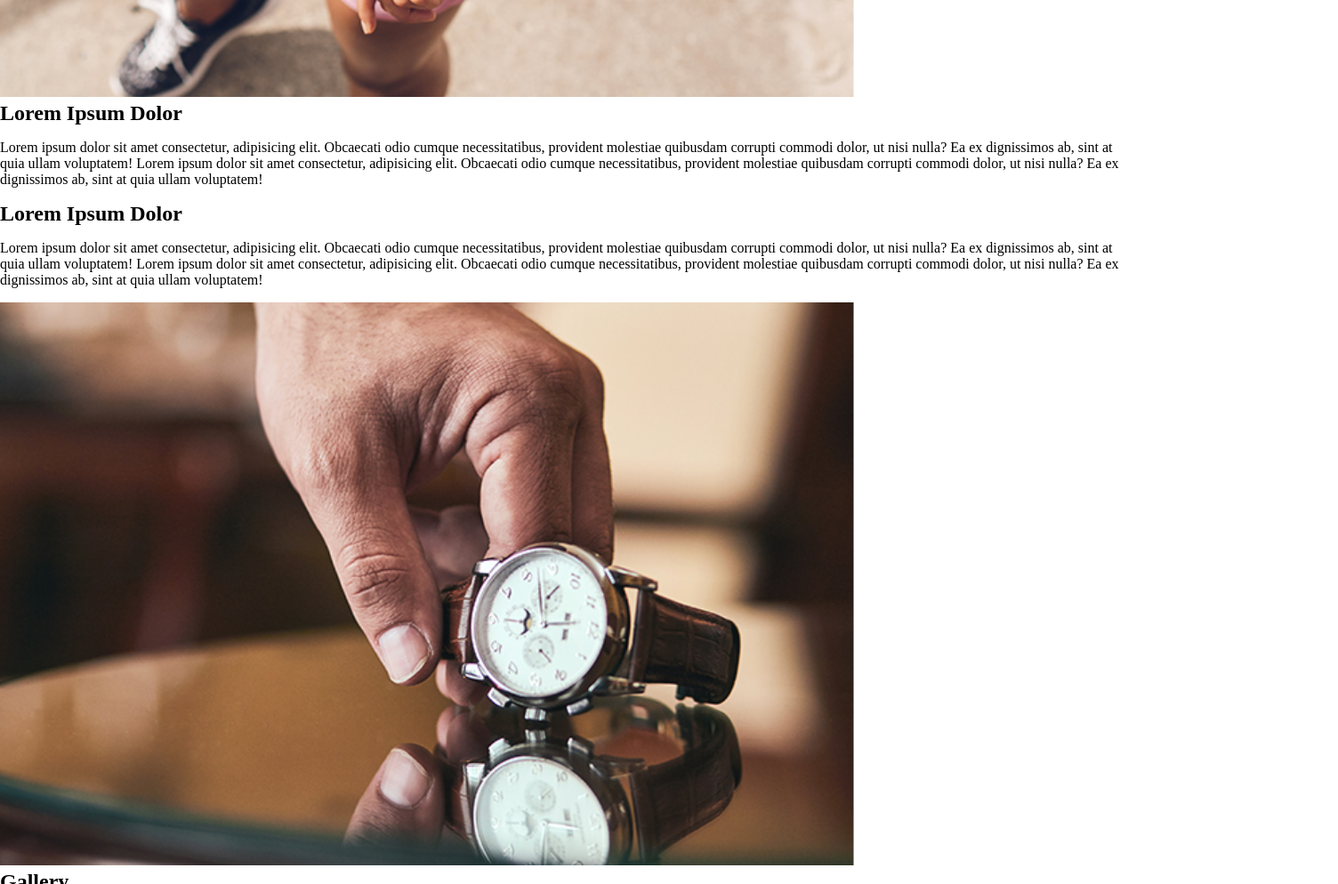
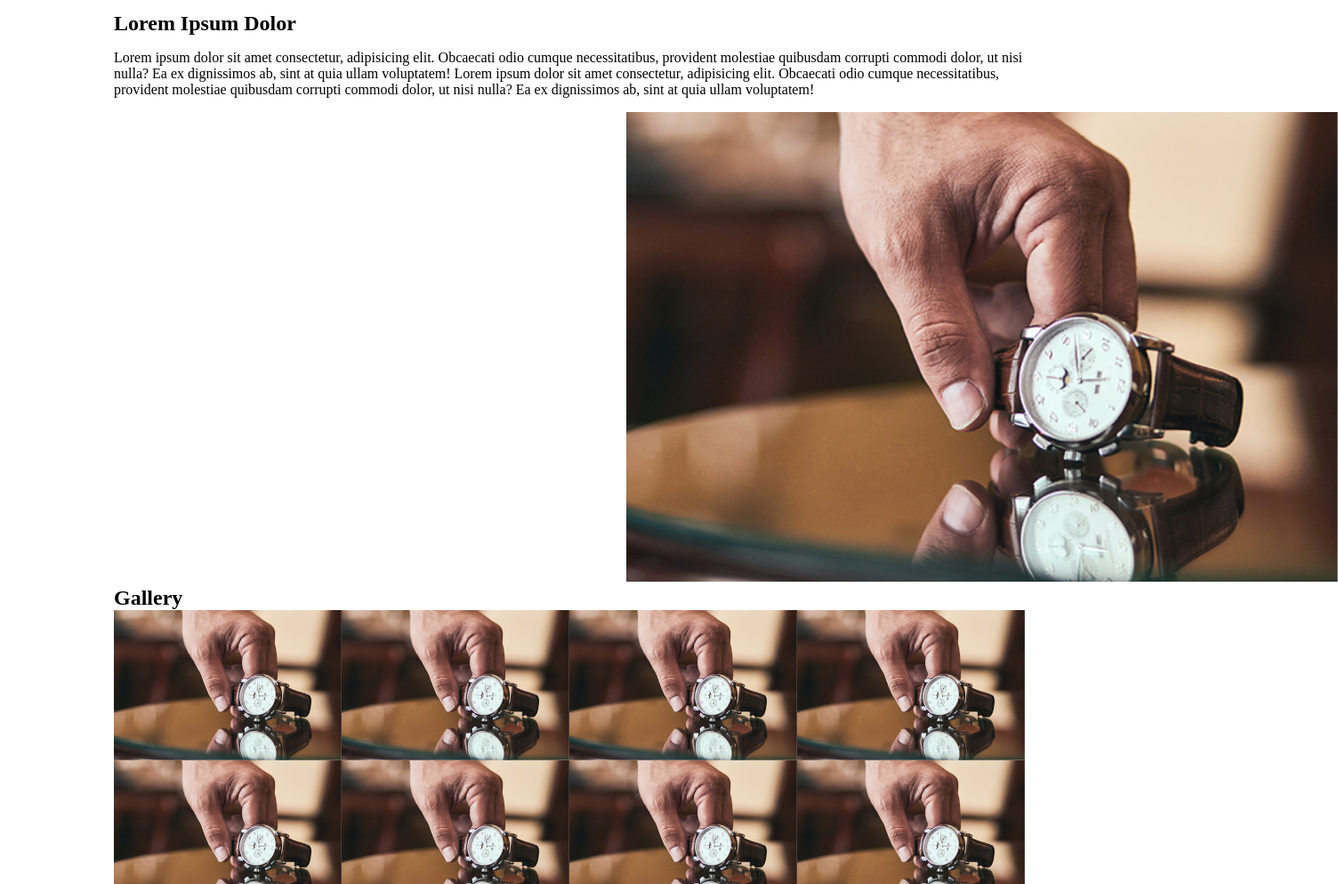
Before and after one commit to Nadjatur/fws-fe-test-macfarlanes_nadja-tur, a plain HTML site: page index.html in a window 1280 px wide. Shown: the part 1806-2800 px from the top of the page at 89% size, 1504 px wide, since content can reach past the window. Drawn offline with nearby package versions, Linux system fonts and the light colour scheme; a web font is replaced by a local one.

Commit message:
styling second section

```diff
--- a/index.html
+++ b/index.html
@@ -106,7 +106,9 @@
         </div>
       </section>
       <section>
+        <div class="alignfull">
         <img src="assets/Clip.png" />
+      </div>
         <div>
           <h2>Lorem Ipsum Dolor</h2>
           <p>
@@ -131,7 +133,9 @@
             dignissimos ab, sint at quia ullam voluptatem!
           </p>
         </div>
+        <div class="alignfull2">
         <img src="assets/Clip-1.png" />
+      </div>
       </section>
       <section>
         <h2>Gallery</h2>
--- a/scss/style.scss
+++ b/scss/style.scss
@@ -10,7 +10,8 @@ body {
     margin: 0;
     overflow-x: hidden;
 }
-
+main{width: 80%;
+    margin: auto;}
 .thing{
     img{width: inherit;}
 }
@@ -21,10 +22,26 @@ body {
    border-bottom: solid $grey 1px;width: 100%;
     .fa-solid{margin: 3em; }
 }
-.intro1{margin: 4em 6em;}
+.intro1{margin: 4em 0em;}
 #logoslash{margin-top: 1em;}
 .chg-color1{margin: 0;}
 .chg-color{margin-right: 0em;}
+.alignfull {
+    margin-left: calc(50% - 50vw);
+    margin-right: calc(50% - 50vw);
+    max-width: 1000%;
+    width: auto;
+    img{width: 50rem;}
+}
+
+.alignfull2 {
+    margin-left: calc(100% - 35vw);
+    margin-right: calc(100% - 50vw);
+    max-width: 1000%;
+    width: auto;
+    img{width: 50rem;}
+}
+
 //mobilni tel
 @media screen and (max-width:767px){
     .menu{
@@ -126,7 +143,7 @@ padding: 0.5em;}
     color:$dark-brown;
     a{color:$orange;text-decoration: underline;}
       img{ width: 33em;}
-        margin: 4em  6em;
+        margin: 4em  3em;
 }
 h2{margin: 0;}
 
```
Also changed, not shown: css/style.css, 1 other file.
